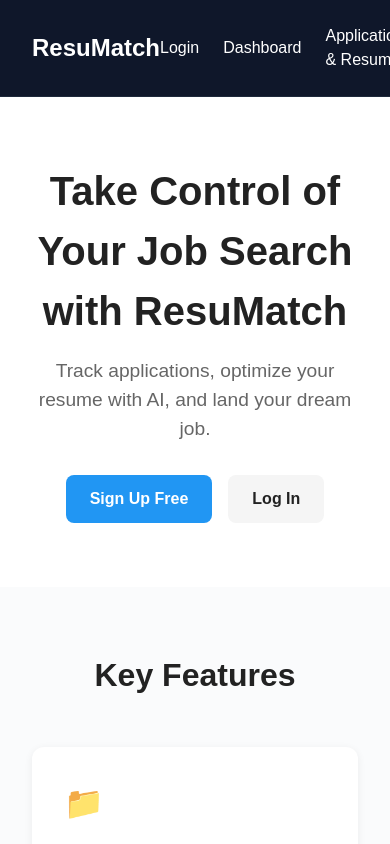
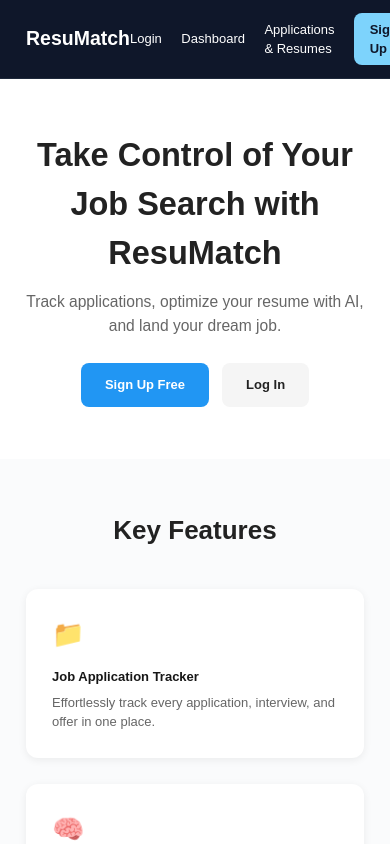
Before and after one commit to Sadly4343/ResuMatch, a Next.js app in the folder client/: page / in a window 390 px wide. Shown: the top 844 px of the page. Built offline with nearby package versions, Linux system fonts and the light colour scheme.

Commit message:
responsiveDone

```diff
--- a/client/src/app/globals.css
+++ b/client/src/app/globals.css
@@ -44,3 +44,87 @@
     color-scheme: dark;
   }
 }
+
+
+
+
+@tailwind base;
+@tailwind components;
+@tailwind utilities;
+
+:root {
+  --background: #ffffff;
+  --foreground: #171717;
+}
+
+@media (prefers-color-scheme: dark) {
+  :root {
+    --background: #0a0a0a;
+    --foreground: #ededed;
+  }
+}
+
+html,
+body {
+  max-width: 100vw;
+  overflow-x: hidden;
+}
+
+body {
+  color: var(--foreground);
+  background: var(--background);
+  font-family: Arial, Helvetica, sans-serif;
+  -webkit-font-smoothing: antialiased;
+  -moz-osx-font-smoothing: grayscale;
+}
+
+* {
+  box-sizing: border-box;
+  padding: 0; /* corrected from 1 to 0 */
+  margin: 0;
+}
+
+a {
+  color: inherit;
+  text-decoration: none;
+}
+
+@media (prefers-color-scheme: dark) {
+  html {
+    color-scheme: dark;
+  }
+}
+
+/* === Added for extra responsiveness (does NOT alter base design) === */
+
+/* Responsive typography */
+html {
+  font-size: 16px;
+}
+
+@media (max-width: 1024px) {
+  html {
+    font-size: 15px;
+  }
+}
+
+@media (max-width: 768px) {
+  html {
+    font-size: 14px;
+  }
+}
+
+@media (max-width: 480px) {
+  html {
+    font-size: 13px;
+  }
+}
+
+/* Utility classes for responsiveness using Tailwind recommended practice */
+.responsive-container {
+  @apply px-4 sm:px-6 md:px-8 lg:px-12 xl:px-16;
+}
+
+.responsive-text {
+  @apply text-base sm:text-lg md:text-xl lg:text-2xl;
+}
```
Also changed, not shown: client/next-env.d.ts.
